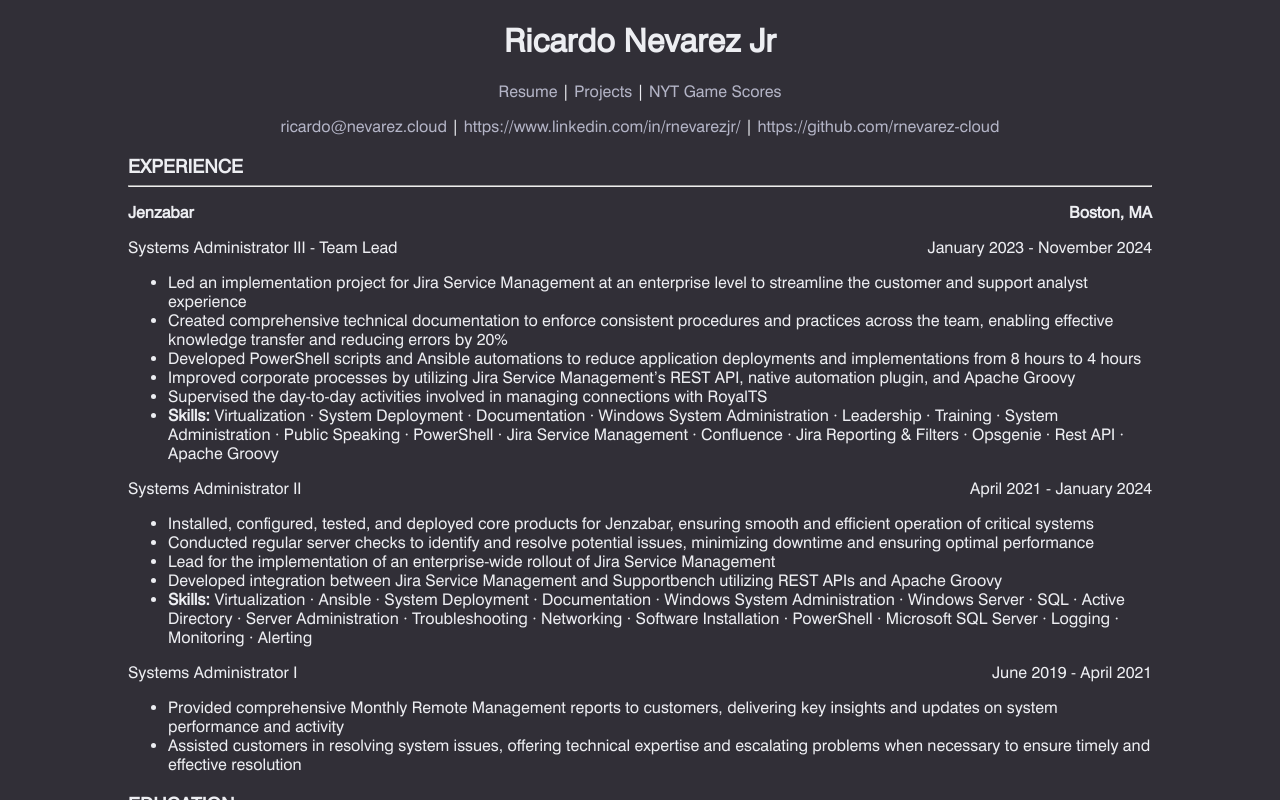
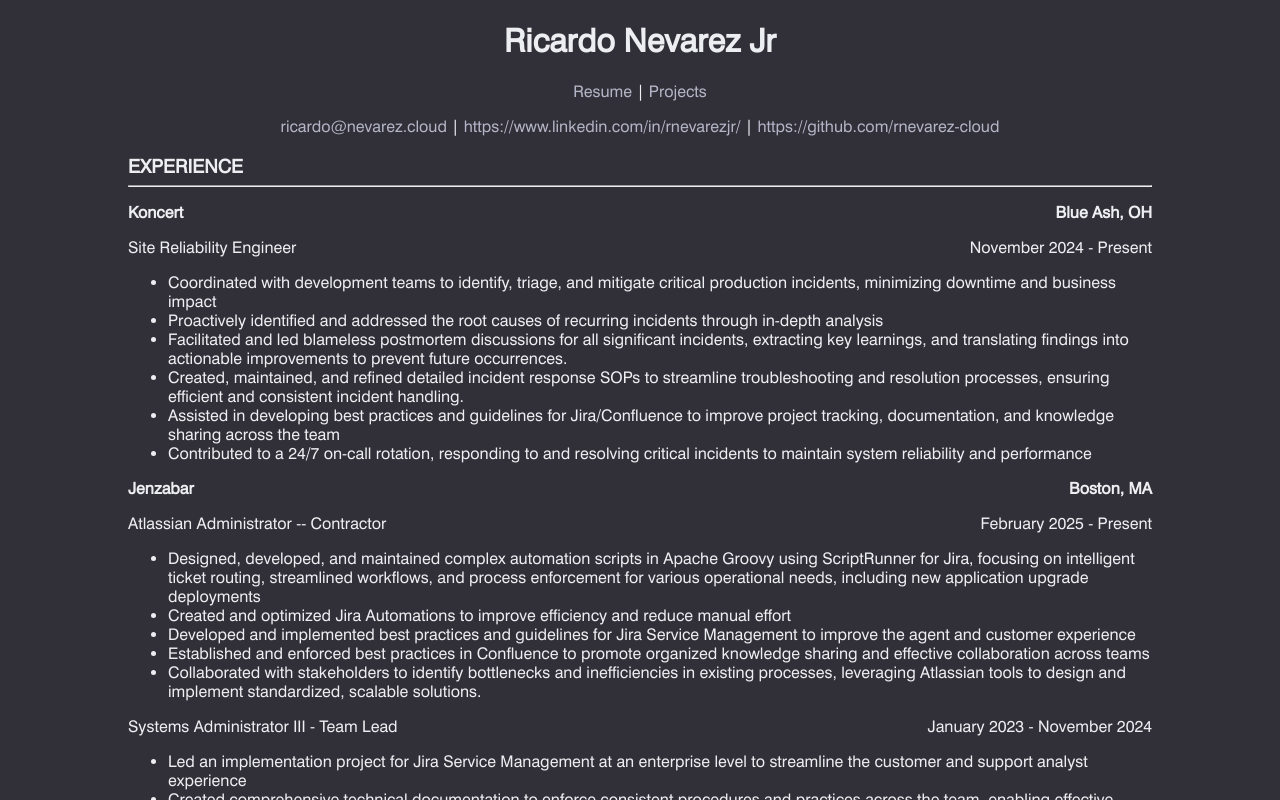
Before and after one commit to rnevarez-cloud/resume-nevarez-cloud, a React (Create React App) app: page / in a window 1280 px wide. Shown: the top 800 px of the page. Built offline with nearby package versions, Linux system fonts and the light colour scheme; no server answers.

Commit message:
Updated resume and removed references to NYT Game Scores

```diff
--- a/src/App.js
+++ b/src/App.js
@@ -3,7 +3,6 @@ import './index.css';
 import { Routes, Route } from 'react-router-dom';
 import Resume from './components/Resume';
 import Projects from './components/Projects';
-import Scores from './components/Scores';
 
 let didViewCount = false;
 
@@ -61,13 +60,12 @@ function App() {
         {storedCount && <h4>You are the {storedCount} visitor!</h4>}
         <h1>Ricardo Nevarez Jr</h1>
         <nav>
-            <a href='/'>Resume</a> | <a href='Projects'>Projects</a> | <a href='Scores'>NYT Game Scores</a>
+            <a href='/'>Resume</a> | <a href='Projects'>Projects</a>
         </nav>
     </div>
     <Routes>
         <Route path="/" element={<Resume />} />
         <Route path="Projects" element={<Projects />} />
-        <Route path="Scores" element={<Scores />} />
     </Routes>
     </>
   )
--- a/src/components/Resume.js
+++ b/src/components/Resume.js
@@ -14,7 +14,27 @@ function Resume() {
         <h3>EXPERIENCE</h3>
         <hr />
         <div>
+            <p className="left-right-align"><b>Koncert<span>Blue Ash, OH</span></b></p>
+            <p className="left-right-align">Site Reliability Engineer <span>November 2024 - Present</span></p>
+            <ul>
+                <li>Coordinated with development teams to identify, triage, and mitigate critical production incidents, minimizing downtime and business impact</li>
+                <li>Proactively identified and addressed the root causes of recurring incidents through in-depth analysis</li>
+                <li>Facilitated and led blameless postmortem discussions for all significant incidents, extracting key learnings, and translating findings into actionable improvements to prevent future occurrences.</li>
+                <li>Created, maintained, and refined detailed incident response SOPs to streamline troubleshooting and resolution processes, ensuring efficient and consistent incident handling.</li>
+                <li>Assisted in developing best practices and guidelines for Jira/Confluence to improve project tracking, documentation, and knowledge sharing across the team</li>
+                <li>Contributed to a 24/7 on-call rotation, responding to and resolving critical incidents to maintain system reliability and performance</li>
+            </ul>
+        </div>
+        <div>
             <p className="left-right-align"><b>Jenzabar<span>Boston, MA</span></b></p>
+            <p className="left-right-align">Atlassian Administrator -- Contractor <span>February 2025 - Present</span></p>
+            <ul>
+                <li>Designed, developed, and maintained complex automation scripts in Apache Groovy using ScriptRunner for Jira, focusing on intelligent ticket routing, streamlined workflows, and process enforcement for various operational needs, including new application upgrade deployments</li>
+                <li>Created and optimized Jira Automations to improve efficiency and reduce manual effort</li>
+                <li>Developed and implemented best practices and guidelines for Jira Service Management to improve the agent and customer experience</li>
+                <li>Established and enforced best practices in Confluence to promote organized knowledge sharing and effective collaboration across teams</li>
+                <li>Collaborated with stakeholders to identify bottlenecks and inefficiencies in existing processes, leveraging Atlassian tools to design and implement standardized, scalable solutions.</li>
+            </ul>
             <p className="left-right-align">Systems Administrator III - Team Lead <span>January 2023 - November 2024</span></p>
             <ul>
                 <li>Led an implementation project for Jira Service Management at an enterprise level to streamline the customer and support analyst experience</li>
```
